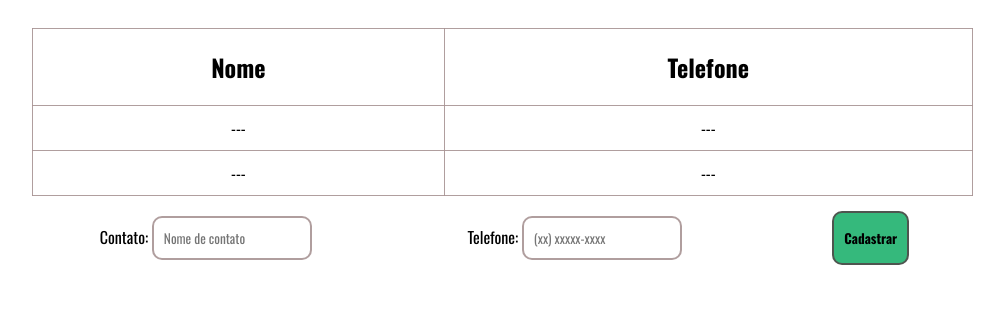
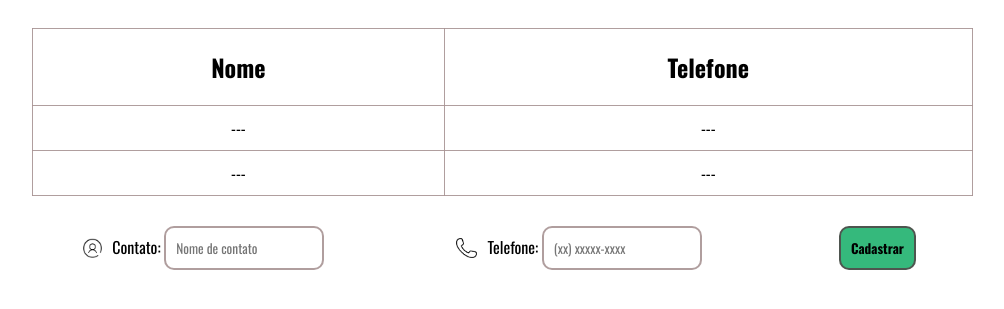
Before and after one commit to Marcelosoaresdev/Agenda-de-contatos, a plain HTML site: page index.html in a window 1280 px wide. Shown: the part 99-408 px from the top of the page, without its empty margins (138-1142 px from the left). Drawn offline with nearby package versions, Linux system fonts and the light colour scheme; a web font is replaced by a local one.

Commit message:
Adicionado imagens

```diff
--- a/index.html
+++ b/index.html
@@ -43,6 +43,8 @@
         </tbody>
       </table>
       <form id="form">
+        <div id="profile">
+          <img src="/profile.png" alt="" />
           <label for="contact">
             Contato:
             <input
@@ -52,6 +54,9 @@
               required
             />
           </label>
+        </div>
+        <div id="phone">
+          <img src="/phone1.png" alt="" srcset="" />
           <label for="num">
             Telefone:
             <input
@@ -63,7 +68,10 @@
               pattern="\d{11}"
             />
           </label>
+        </div>
+        <div id="btn">
           <button type="submit">Cadastrar</button>
+        </div>
       </form>
     </div>
   </body>
--- a/style.css
+++ b/style.css
@@ -59,6 +59,7 @@ input:focus {
 }
 
 button {
+  width: 100%;
   padding: 10px;
   margin: 5px;
   font-weight: bold;
@@ -72,3 +73,24 @@ button {
 button:hover {
   background-color: rgb(2, 207, 95);
 }
+
+#btn {
+  display: flex;
+  align-items: center;
+}
+
+#profile {
+  display: flex;
+  align-items: center;
+}
+
+#phone {
+  display: flex;
+  align-items: center;
+}
+
+
+img {
+  height: 20px;
+  margin: 0;
+}
```
Also changed, not shown: phone1.png (added), profile.png (added). Lines whose indentation alone changed are shown as unchanged.
